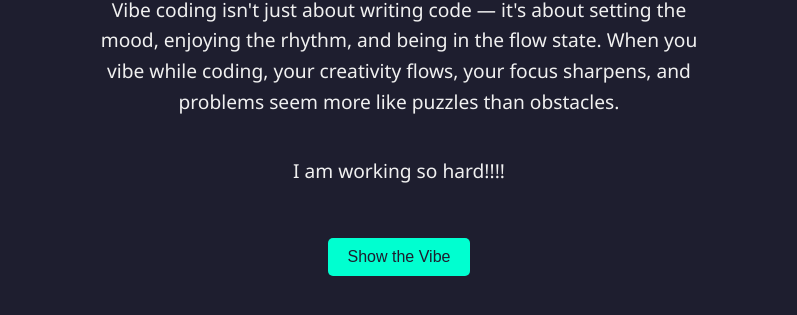
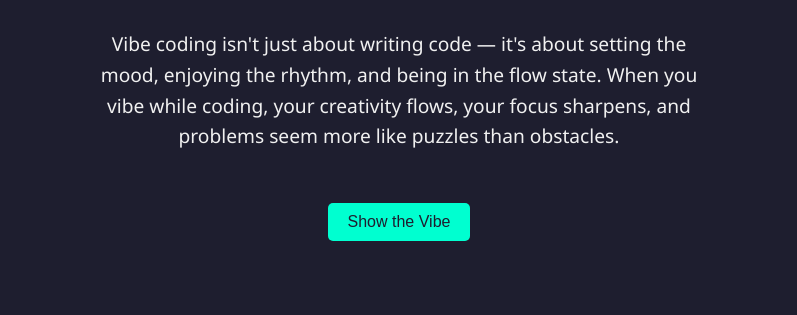
Before and after one commit to bukkia/jenkins-demo, a plain HTML site: page index.html in a window 1280 px wide. Shown: the part 335-650 px from the top of the page, without its empty margins (241-1038 px from the left). Drawn offline with Linux system fonts and the light colour scheme.

Commit message:
My thirrd commit

```diff
--- a/index.html
+++ b/index.html
@@ -63,8 +63,6 @@
     your creativity flows, your focus sharpens, and problems seem more like puzzles
     than obstacles.
   </p>
-  <p>
-    I am working so hard!!!!</p>
 
   <button onclick="showVibe()">Show the Vibe</button>
   <p id="vibeMessage" class="vibe">🔥 Headphones on. Lo-fi beats. Full focus. Let's build something amazing. 🔥</p>
```
